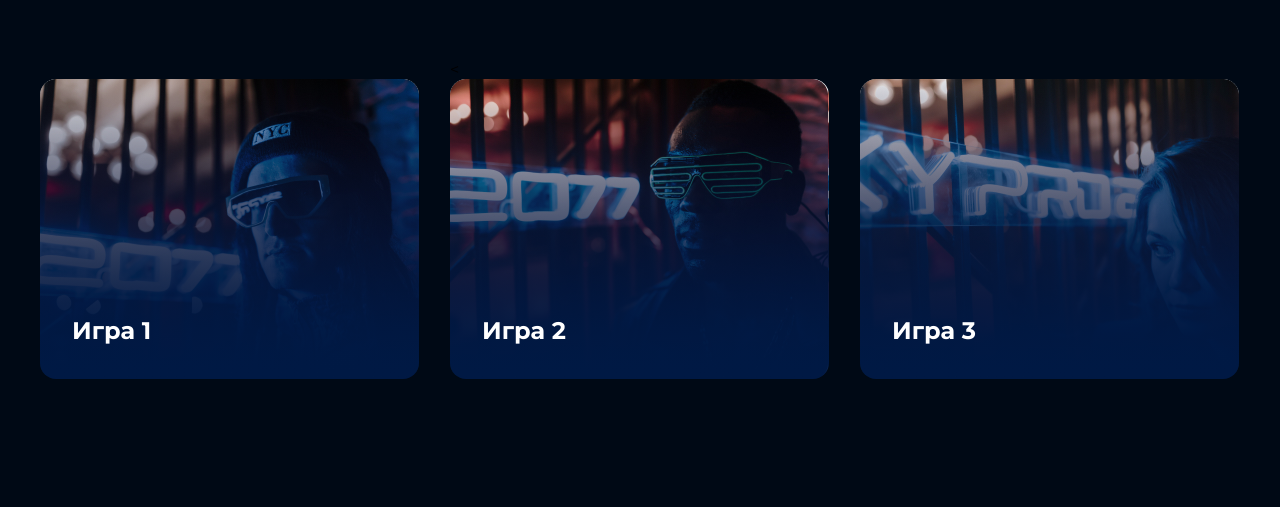
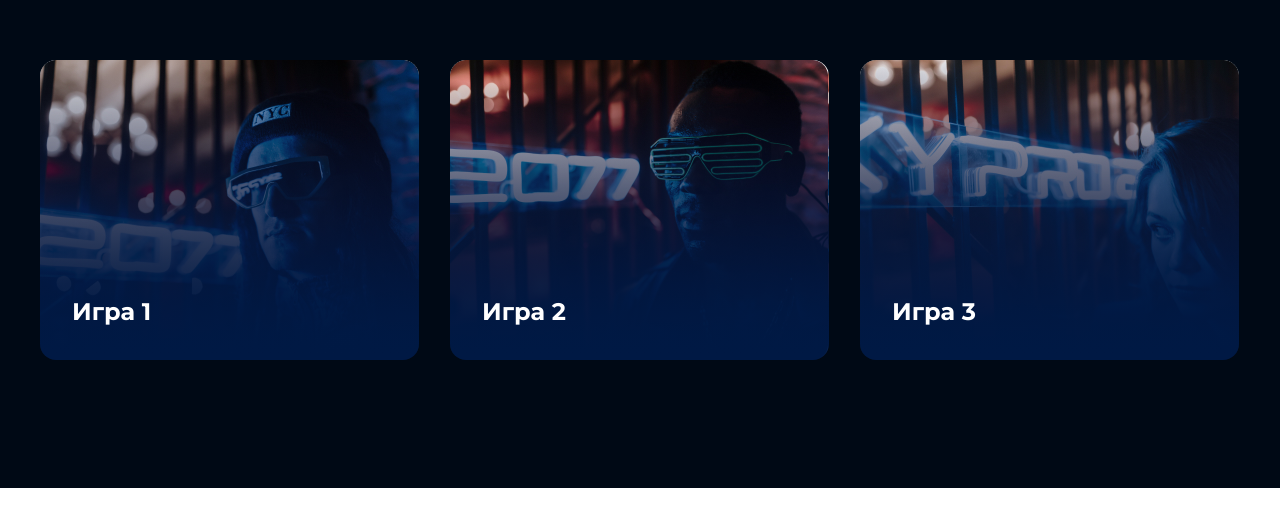
Before and after one commit to voldemar81/hw-1, a plain HTML site: page index.html in a window 1280 px wide. Shown: the part 1308-1815 px from the top of the page. Drawn offline with Linux system fonts and the light colour scheme.

Commit message:
исправлена ошибка

```diff
--- a/index.html
+++ b/index.html
@@ -37,7 +37,7 @@
             </div>
 
             <div class="game-box-2">
-                <<div class="game-box__2"><p class="game-box-text">Игра 2</p></div>
+                <div class="game-box__2"><p class="game-box-text">Игра 2</p></div>
             </div>
 
             <div class="game-box-3">
--- a/style.css
+++ b/style.css
@@ -85,7 +85,7 @@ transition: all 3s;
     display: flex;
     gap: 31px;
     flex-wrap: wrap;
-    align-items: flex-end;
+
 }
 
 
```
